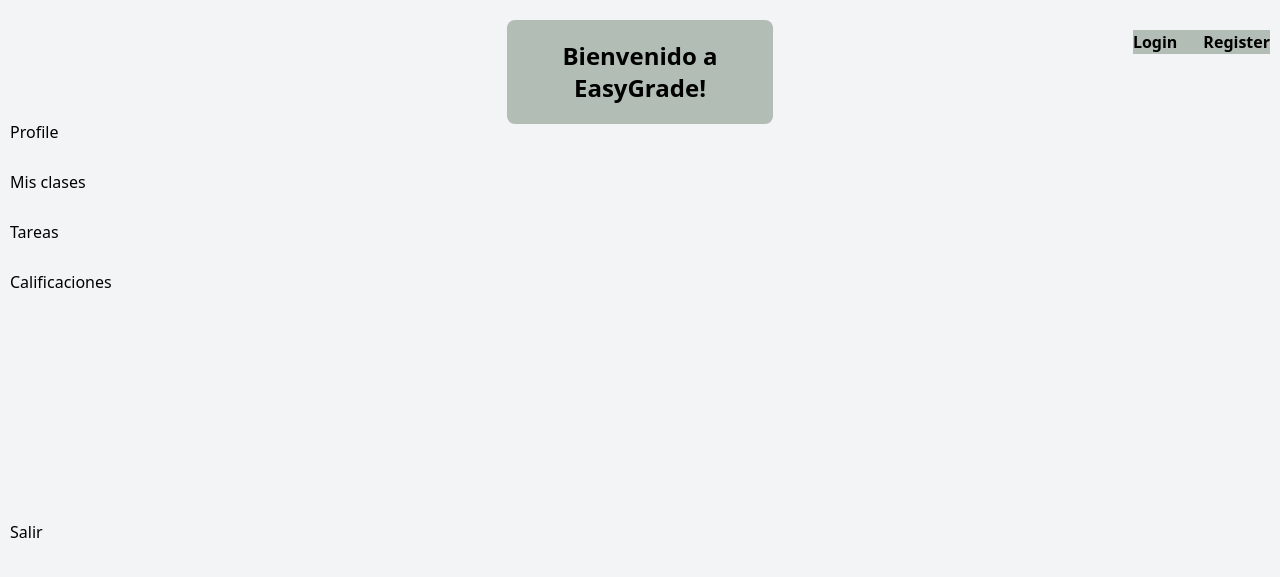
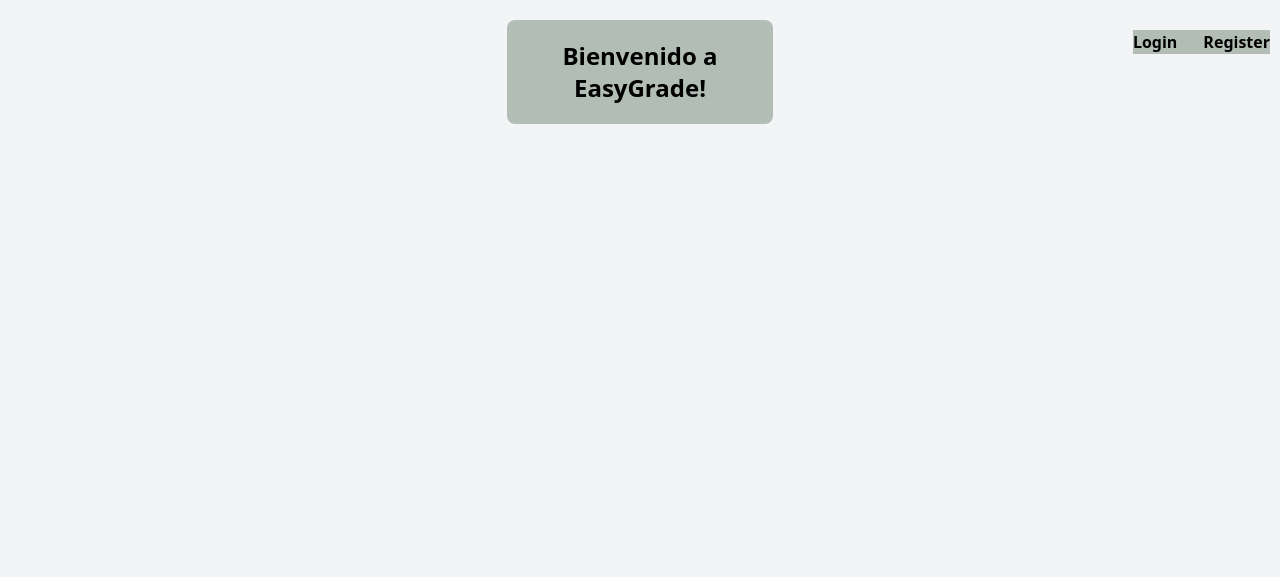
Before and after one commit to AlineRG/easyGrade, a Flask app: page /homePage in a window 1280 px wide. Shown: the top 577 px of the page. Run offline with Flask 3, Linux system fonts and the light colour scheme.

Commit message:
Delete nav elements

```diff
--- a/myapp/templates/homePage.html
+++ b/myapp/templates/homePage.html
@@ -18,30 +18,5 @@
         </ul>
     </nav>
 </div>
-<nav class="profile">
-    <ul>
-        <li><a href="#profile">Profile</a></li>
-    </ul>
-</nav>
-<nav class="clases">
-    <ul>
-        <li><a href="#misClases">Mis clases</a></li>
-    </ul>
-</nav>
-<nav class="tareas">
-    <ul>
-        <li><a href="#tareas">Tareas</a></li>
-    </ul>
-</nav>
-<nav class="calificaciones">
-    <ul>
-        <li><a href="#Calificaciones">Calificaciones</a></li>
-    </ul>
-</nav>
-<nav class="salir">
-    <ul>
-        <li><a href="{{ url_for('login') }}">Salir</a></li>
-    </ul>
-</nav>
 </body>
 </html>
```
